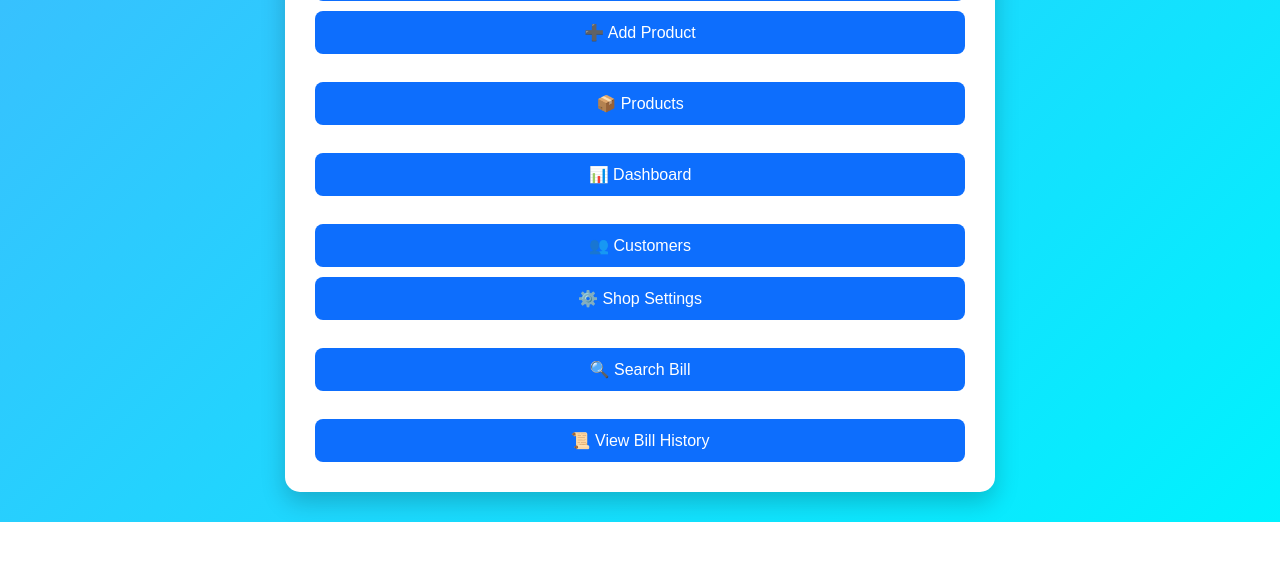
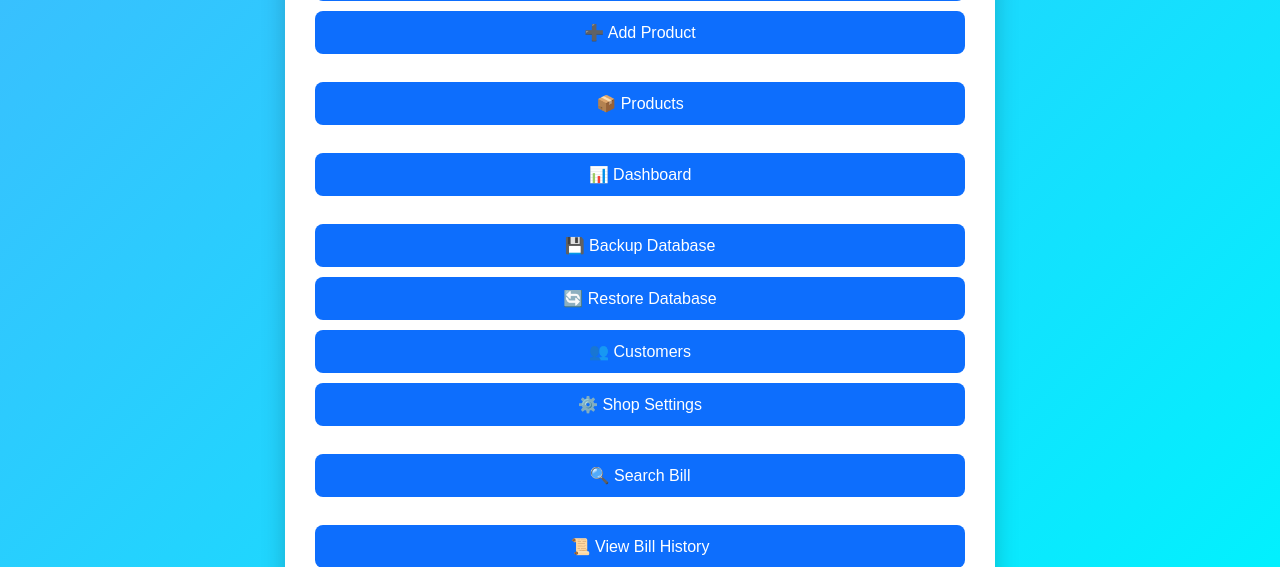
Before and after one commit to aibusiness0630-founder/AI-Billing, a Flask app: page / in a window 1280 px wide. Shown: the part 766-1333 px from the top of the page. Before the commit the page ends 1288 px from the top, so only its background shows below. Run offline with Flask 3, Linux system fonts and the light colour scheme; data that the repository does not hold is empty.

Commit message:
Day 26: Added Database Backup and Restore System

```diff
--- a/app.py
+++ b/app.py
@@ -4,6 +4,7 @@ from datetime import datetime
 from reportlab.pdfgen import canvas
 import os
 import matplotlib.pyplot as plt
+import shutil
 
 app = Flask(__name__)
 app.config["SQLALCHEMY_DATABASE_URI"] = "sqlite:///billing.db"
@@ -304,6 +305,26 @@ def customer_profile(mobile):
         most_product=most_product,
         total_items=total_items
     )
+@app.route("/backup")
+def backup_database():
+
+    source = "instance/billing.db"
+    destination = "instance/billing_backup.db"
+
+    shutil.copy(source, destination)
+
+    return "✅ Database Backup Created Successfully"
+
+@app.route("/restore")
+def restore_database():
+
+    source = "instance/billing_backup.db"
+    destination = "instance/billing.db"
+
+    shutil.copy(source, destination)
+
+    return "✅ Database Restored Successfully"
+
 
 
 @app.route("/shop-settings", methods=["GET", "POST"])
--- a/templates/index.html
+++ b/templates/index.html
@@ -41,6 +41,7 @@
 <button type="submit">
     Generate Bill
 </button>
+    </form>
 
 <a href="/add_product">
     <button type="button">➕ Add Product</button>
@@ -56,6 +57,14 @@
     <button type="button">📊 Dashboard</button>
 </a>
 <br><br>
+
+<a href="/backup">
+    <button>💾 Backup Database</button>
+</a>
+
+<a href="/restore">
+    <button type="button">🔄 Restore Database</button>
+</a>
 
 <a href="/customers">
     <button type="button">👥 Customers</button>
```
Also changed, not shown: instance/billing_backup.db, static/sales_chart.png, 1 other file.
